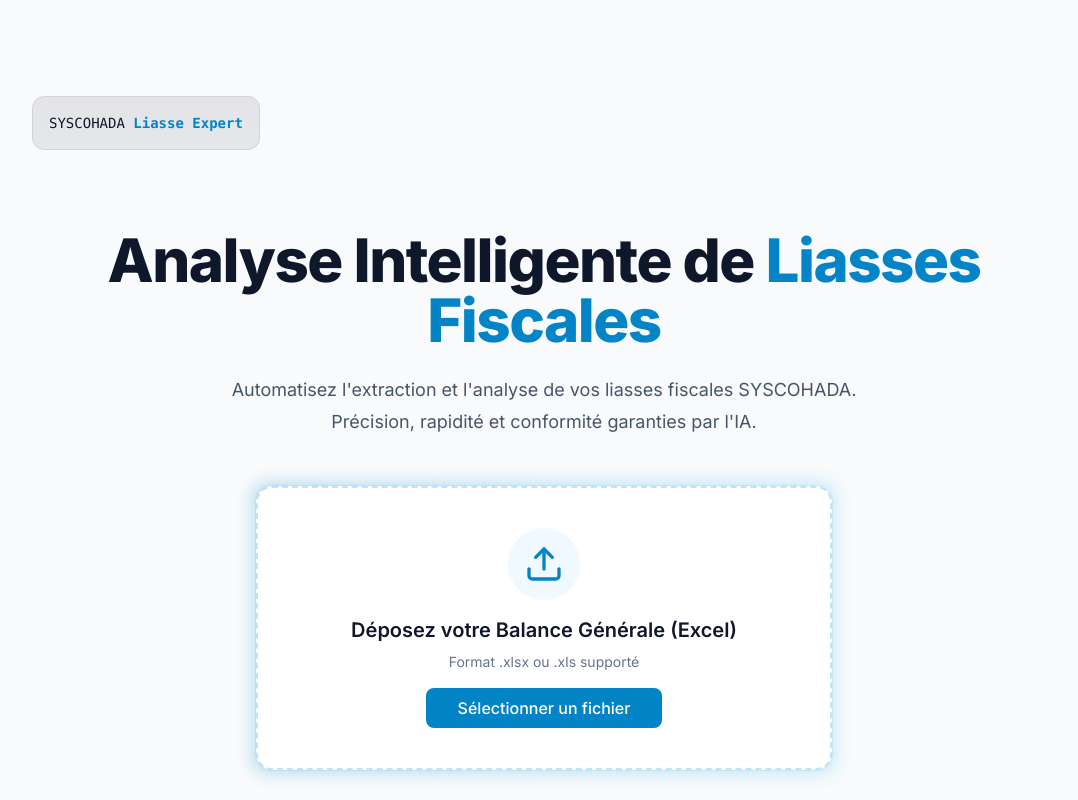
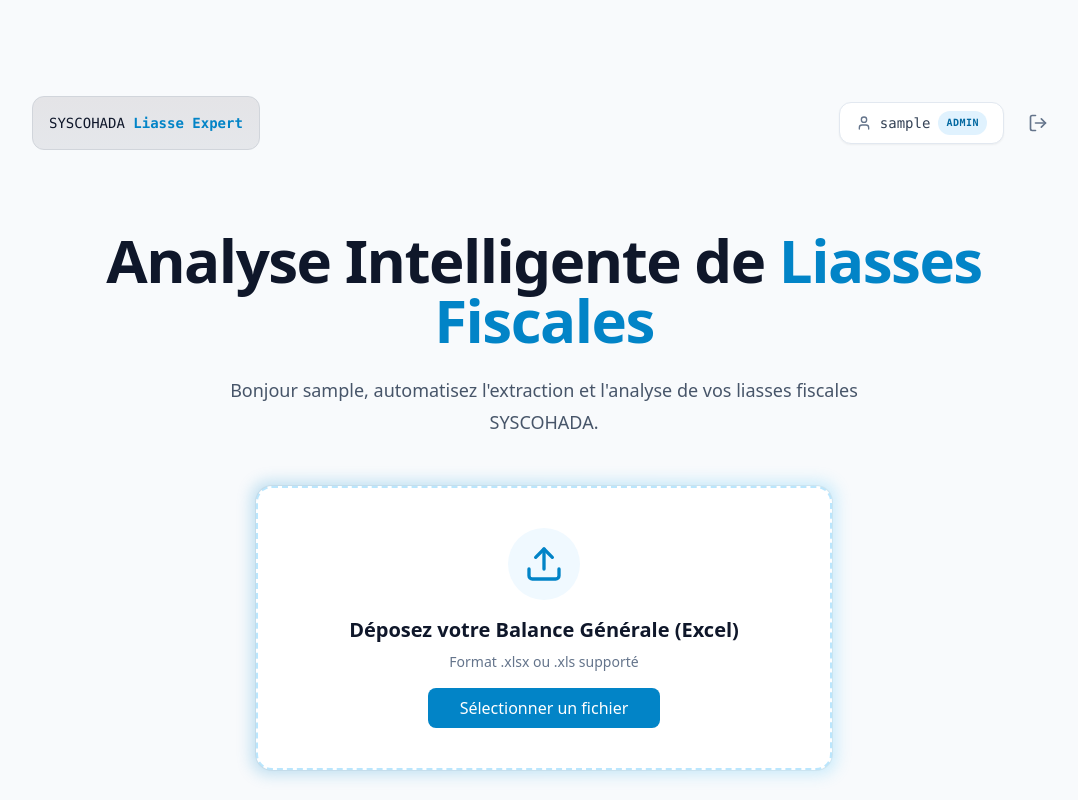
Before and after one commit to falang221/syscohada-liasse-expert, a Next.js app in the folder frontend/: page / in a window 1280 px wide. Shown: the top 800 px of the page, without its empty margins (96-1174 px from the left). Built offline with nearby package versions, Linux system fonts and the light colour scheme; sample sign-in values are in the browser's storage.

Commit message:
feat(frontend): protect routes and update API calls with JWT

```diff
--- a/frontend/src/app/layout.tsx
+++ b/frontend/src/app/layout.tsx
@@ -1,12 +1,21 @@
 import type { Metadata } from "next";
-import { Inter } from "next/font/google";
+import { Geist, Geist_Mono } from "next/font/google";
 import "./globals.css";
+import { AuthProvider } from "@/context/AuthContext";
 
-const inter = Inter({ subsets: ["latin"] });
+const geistSans = Geist({
+  variable: "--font-geist-sans",
+  subsets: ["latin"],
+});
+
+const geistMono = Geist_Mono({
+  variable: "--font-geist-mono",
+  subsets: ["latin"],
+});
 
 export const metadata: Metadata = {
-  title: "SYSCOHADA Liasse Expert",
-  description: "Analyse intelligente de liasses fiscales SYSCOHADA",
+  title: "SYSCOHADA Liasse-Expert",
+  description: "Analyse intelligente de liasses fiscales",
 };
 
 export default function RootLayout({
@@ -16,7 +25,11 @@
 }>) {
   return (
     <html lang="fr">
-      <body className={inter.className}>{children}</body>
+      <body className={`${geistSans.variable} ${geistMono.variable} antialiased`}>
+        <AuthProvider>
+          {children}
+        </AuthProvider>
+      </body>
     </html>
   );
 }
--- a/frontend/src/app/page.tsx
+++ b/frontend/src/app/page.tsx
@@ -1,13 +1,23 @@
 "use client";
 
-import { Upload, FileText, BarChart3, ShieldCheck, Loader2 } from "lucide-react";
-import { useState, useRef } from "react";
+import { Upload, FileText, BarChart3, ShieldCheck, Loader2, LogOut, User as UserIcon } from "lucide-react";
+import { useState, useRef, useEffect } from "react";
+import { useAuth } from "@/context/AuthContext";
+import { useRouter } from "next/navigation";
 
 export default function Home() {
+  const { user, token, logout, isLoading: authLoading } = useAuth();
+  const router = useRouter();
   const [isDragging, setIsDragging] = useState(false);
   const [isLoading, setIsLoading] = useState(false);
   const [error, setError] = useState<string | null>(null);
   const fileInputRef = useRef<HTMLInputElement>(null);
+
+  useEffect(() => {
+    if (!authLoading && !token) {
+      router.push("/login");
+    }
+  }, [token, authLoading, router]);
 
   const handleFileChange = async (e: React.ChangeEvent<HTMLInputElement>) => {
     const file = e.target.files?.[0];
@@ -30,10 +40,17 @@
     try {
       const response = await fetch("http://localhost:8000/api/generate-liasse", {
         method: "POST",
+        headers: {
+          "Authorization": `Bearer ${token}`
+        },
         body: formData,
       });
 
       if (!response.ok) {
+        if (response.status === 401) {
+          logout();
+          return;
+        }
         const errorData = await response.json().catch(() => null);
         throw new Error(errorData?.detail || "Erreur lors de la génération de la liasse");
       }
@@ -51,10 +68,17 @@
       setError(err.message);
     } finally {
       setIsLoading(false);
-      // Reset input
       if (fileInputRef.current) fileInputRef.current.value = '';
     }
   };
+
+  if (authLoading || !token) {
+    return (
+      <div className="min-h-screen flex items-center justify-center bg-secondary-50">
+        <Loader2 className="w-10 h-10 text-primary-600 animate-spin" />
+      </div>
+    );
+  }
 
   return (
     <main className="flex min-h-screen flex-col items-center justify-between p-24 bg-secondary-50">
@@ -63,6 +87,20 @@
           SYSCOHADA&nbsp;
           <code className="font-bold text-primary-600">Liasse Expert</code>
         </p>
+        <div className="flex items-center space-x-4">
+          <div className="flex items-center space-x-2 bg-white px-4 py-2 rounded-xl border border-secondary-200 shadow-sm">
+            <UserIcon className="w-4 h-4 text-secondary-500" />
+            <span className="text-secondary-700 font-medium">{user?.username}</span>
+            <span className="text-[10px] bg-primary-100 text-primary-700 px-2 py-0.5 rounded-full font-bold uppercase tracking-wider">{user?.role}</span>
+          </div>
+          <button
+            onClick={logout}
+            className="flex items-center space-x-2 text-secondary-500 hover:text-red-600 transition-colors p-2"
+            title="Déconnexion"
+          >
+            <LogOut className="w-5 h-5" />
+          </button>
+        </div>
       </div>
 
       <div className="flex flex-col items-center justify-center py-20 text-center">
@@ -70,8 +108,7 @@
           Analyse Intelligente de <span className="text-primary-600">Liasses Fiscales</span>
         </h1>
         <p className="mt-6 text-lg leading-8 text-secondary-600 max-w-2xl">
-          Automatisez l'extraction et l'analyse de vos liasses fiscales SYSCOHADA.
-          Précision, rapidité et conformité garanties par l'IA.
+          Bonjour {user?.username}, automatisez l'extraction et l'analyse de vos liasses fiscales SYSCOHADA.
         </p>
 
         <div className="mt-12 w-full max-w-xl">
@@ -126,6 +163,7 @@
       </div>
 
       <div className="grid grid-cols-1 md:grid-cols-3 gap-8 max-w-6xl w-full mt-12 pb-24">
+        {/* Same info grid as before */}
         <div className="p-6 bg-white rounded-xl shadow-sm border border-secondary-100 flex flex-col items-center text-center">
           <div className="bg-primary-50 p-3 rounded-lg mb-4">
             <FileText className="w-6 h-6 text-primary-600" />
```
